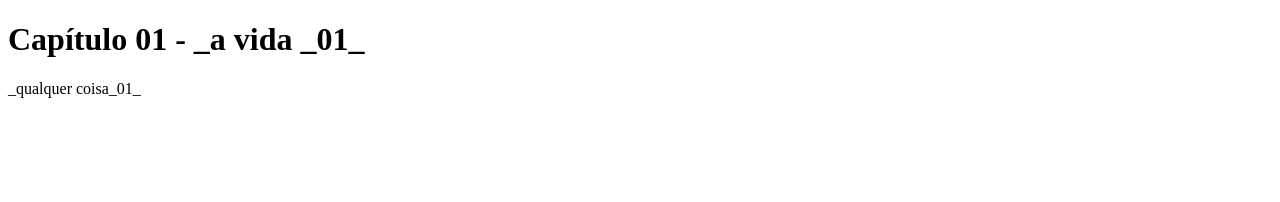
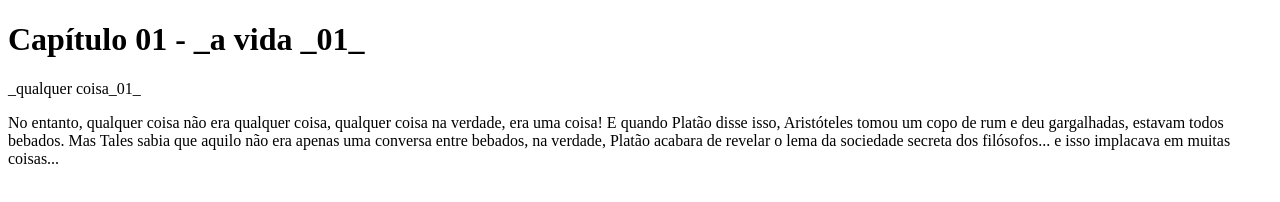
Before and after one commit to HugoRr5/livro-colaborativo-hugo, a plain HTML site: page index.html in a window 1280 px wide. Drawn offline with Linux system fonts and the light colour scheme.

Commit message:
Capítulo 1 finalizado

```diff
--- a/index.html
+++ b/index.html
@@ -6,5 +6,11 @@
   <body>
     <h1>Capítulo 01 - _a vida _01_</h1>
     <p>_qualquer coisa_01_</p>
+    <p>No entanto, qualquer coisa não era qualquer coisa, qualquer coisa na verdade, era uma coisa!
+      E quando Platão disse isso, Aristóteles tomou um copo de rum e deu gargalhadas, estavam todos
+      bebados. Mas Tales sabia que aquilo não era apenas uma conversa entre bebados, na verdade,
+      Platão acabara de revelar o lema da sociedade secreta dos filósofos... e isso implacava em
+      muitas coisas...
+    </p>
   </body>
 </html>
```
